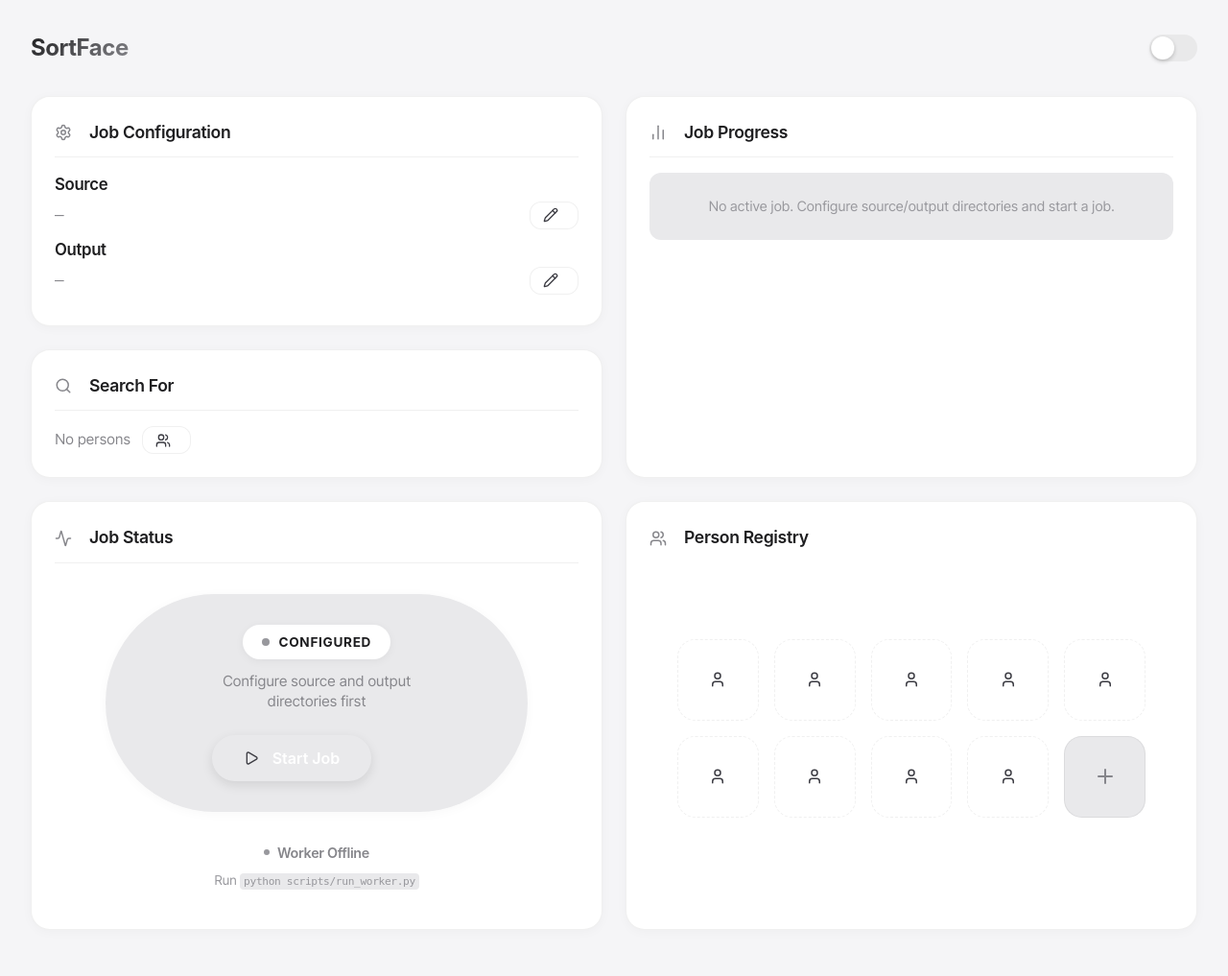
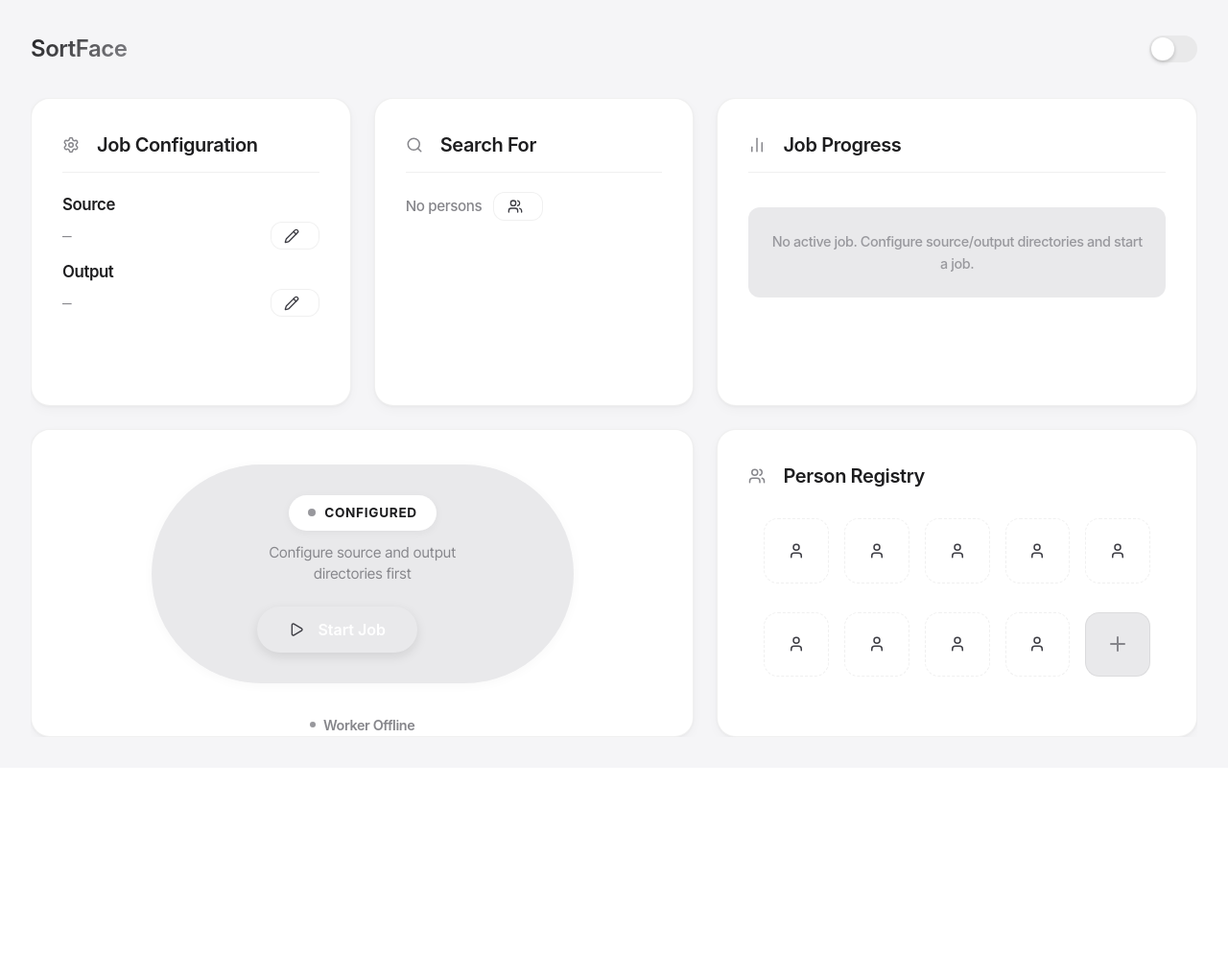
Before and after one commit to bhaskar-k123/sortface, a FastAPI app: page / in a window 1280 px wide. Shown: the whole page at 96% size. After the commit the page ends 768 px from the top, so only its background shows below. Run offline with FastAPI, Linux system fonts and the light colour scheme; data comes from the database, SQL or seed files in the repository; data that the repository does not hold is empty.

Commit message:
redesign operator page layout into premium bento style with stats dashboard

```diff
--- a/backend/app/static/css/style.css
+++ b/backend/app/static/css/style.css
@@ -116,15 +116,16 @@
 }
 
 body {
-    font-family: var(--font-sans);
+    font-family: 'Inter', var(--font-sans);
+    font-size: 18px;
+    font-weight: 500;
     background: var(--bg-secondary);
     color: var(--text-primary);
-    line-height: 1.5;
-    letter-spacing: -0.022em; /* Tighter crisp tracking */
+    line-height: 1.6;
+    letter-spacing: -0.022em;
     min-height: 100vh;
     -webkit-font-smoothing: antialiased;
     -moz-osx-font-smoothing: grayscale;
-    padding-bottom: 2rem;
 }
 
 .container {
@@ -268,27 +269,31 @@ input:checked + .slider:before {
     color: var(--text-secondary);
 }
 
-/* Panels */
+/* Panels - Premium Bento Style */
 .panel {
     background: var(--bg-primary);
     border: 1px solid var(--border-color);
     border-radius: var(--radius-lg);
-    padding: 1.5rem;
+    padding: 2rem;
     margin-bottom: 1.5rem;
     overflow: hidden;
-    box-shadow: var(--shadow-soft);
+    box-shadow:
+        0 1px 3px rgba(0, 0, 0, 0.04),
+        0 4px 12px rgba(0, 0, 0, 0.03);
     transition: box-shadow 0.3s var(--ease-apple), transform 0.3s var(--ease-apple);
 }
 
 .panel:hover {
-    box-shadow: var(--shadow-large);
+    box-shadow:
+        0 4px 12px rgba(0, 0, 0, 0.06),
+        0 8px 24px rgba(0, 0, 0, 0.04);
     border-color: rgba(0, 0, 0, 0.1);
 }
 
 .panel h2 {
-    font-size: 1.1rem;
+    font-size: 1.25rem;
     font-weight: 600;
-    margin-bottom: 1rem;
+    margin-bottom: 1.25rem;
     padding-bottom: 0.75rem;
     border-bottom: 1px solid var(--border-color);
     color: var(--text-primary);
@@ -1753,91 +1762,123 @@ input[type="file"]::file-selector-button:hover {
     font-size: 1.05rem;
 }
 
-/* Operator 2x2 Layout */
+/* Operator 5-Card Bento Layout (100vh) */
 .operator-page {
+    height: 100vh;
     overflow: hidden;
-}
+    display: flex;
+    flex-direction: column;
+}
+
 .operator-container {
-    padding: 1rem 2rem;
-    max-width: 1400px;
-}
+    flex: 1;
+    display: flex;
+    flex-direction: column;
+    padding: 1rem 2rem 2rem;
+    max-width: 100%;
+    overflow: hidden;
+}
+
 .operator-header {
+    flex-shrink: 0;
     margin-bottom: 1rem;
 }
+
 .operator-header .subtitle {
     display: none;
 }
+
 .operator-header h1 {
     font-size: 1.5rem;
+    font-weight: 600;
     margin-bottom: 0;
 }
+
 .operator-grid {
+    flex: 1;
     display: grid;
-    grid-template-columns: 1fr 1fr;
-    grid-template-rows: auto auto 1fr;
+    grid-template-columns: 1fr 1fr 1.5fr;
+    grid-template-rows: 1fr 1fr;
     grid-template-areas:
-        "config progress"
-        "control progress"
-        "status registry";
+        "config  control  progress"
+        "status  status   registry";
     gap: 1.5rem;
-    min-height: calc(100vh - 120px);
-    height: auto;
-    overflow: visible;
-}
-
-#job-config-card { grid-area: config; margin-bottom: 0; }
-#job-control-panel { grid-area: control; margin-bottom: 0; }
-#job-status-panel { grid-area: status; margin-bottom: 0; }
-#job-progress-panel { grid-area: progress; margin-bottom: 0; }
-#person-registry-card { grid-area: registry; margin-bottom: 0; }
-
-.operator-cell .panel {
+    min-height: 0;
+    overflow: hidden;
+}
+
+/* Card Grid Assignments */
+#job-config-card {
+    grid-area: config;
     margin-bottom: 0;
-    flex: 1;
+    display: flex;
+    flex-direction: column;
+}
+
+#job-control-panel {
+    grid-area: control;
+    margin-bottom: 0;
+    display: flex;
+    flex-direction: column;
+}
+
+#job-status-panel {
+    grid-area: status;
+    margin-bottom: 0;
+    display: flex;
+    flex-direction: column;
+    justify-content: center;
+    min-height: 0;
+}
+
+#job-progress-panel {
+    grid-area: progress;
+    margin-bottom: 0;
+    display: flex;
+    flex-direction: column;
+}
+
+#person-registry-card {
+    grid-area: registry;
+    margin-bottom: 0;
     display: flex;
     flex-direction: column;
     min-height: 0;
-}
-.operator-cell .panel {
-    margin-bottom: 0;
+    overflow: hidden;
+}
+
+/* Panel Flex Fill */
+.operator-grid .panel {
     flex: 1;
     display: flex;
     flex-direction: column;
     min-height: 0;
-}
-#person-registry-card {
-    display: flex;
-    flex-direction: column;
-    min-height: 350px;
-    padding: 1.5rem;
-}
-
-#person-registry-card .registry-card-header {
-    margin-bottom: 0;
-}
-
-#job-status-panel {
-    display: flex;
-    flex-direction: column;
-    min-height: 300px;
-    padding: 1.5rem;
-    justify-content: center;
-}
-
-#job-status-panel h2 {
-    margin-bottom: 1rem;
-}
+    overflow: hidden;
+}
+
+/* Registry Thumbnail Grid Scrollable */
+#person-registry-card .registry-thumb-grid {
+    flex: 1;
+    overflow-y: auto;
+    min-height: 0;
+}
+
+/* Progress Section Fill */
 #job-progress-panel #progress-section {
-    margin-top: 0;
-    padding-top: 1rem;
-    border-top: none;
-    height: 100%;
+    flex: 1;
     display: flex;
     flex-direction: column;
     justify-content: flex-start;
-    gap: 1.25rem;
-    flex: 1;
+    gap: 0.75rem;
+    margin-top: 0;
+    padding-top: 0;
+    border-top: none;
     min-height: 0;
+    overflow: hidden;
+}
+
+#job-progress-panel {
+    overflow: hidden;
 }
 /* Legacy worker status removed */
 
```
Also changed, not shown: other parts of backend/app/static/css/style.css (+210 -4 lines).
